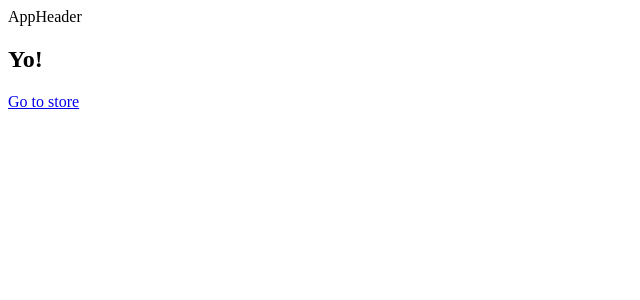
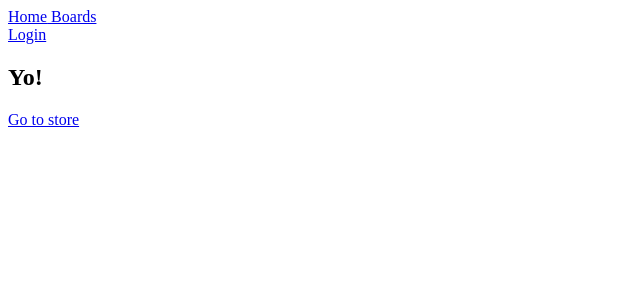
Before and after one commit to koral762/sprint4, a React (Create React App) app: page / in a window 1280 px wide. Shown: the top 300 px of the page, without its empty margins (0-640 px from the left). Built offline with nearby package versions, Linux system fonts and the light colour scheme.

Commit message:
added basic header, still unfinished

```diff
--- a/src/cmps/AppHeader.jsx
+++ b/src/cmps/AppHeader.jsx
@@ -1,11 +1,17 @@
-import React, { Component } from 'react'
+import { Link } from 'react-router-dom'
 
-export class AppHeader extends Component {
-    render() {
-        return (
-            <div>
-                AppHeader
-            </div>
-        )
-    }
+export function AppHeader (props) {
+    return (
+        <header>
+            <nav>
+                <Link to="/">Home</Link>
+                <Link to="/board"> Boards </Link>
+            </nav>
+
+            <nav>
+                {!props.loggedInUser && <Link to="/login"> Login</Link>}
+                {props.loggedInUser && <Link to="/login" style={{ backgroundImage: `url(${props.loggedInUser.imgUrl})` }}> </Link>}
+            </nav>
+        </header>
+    )
 }
```
